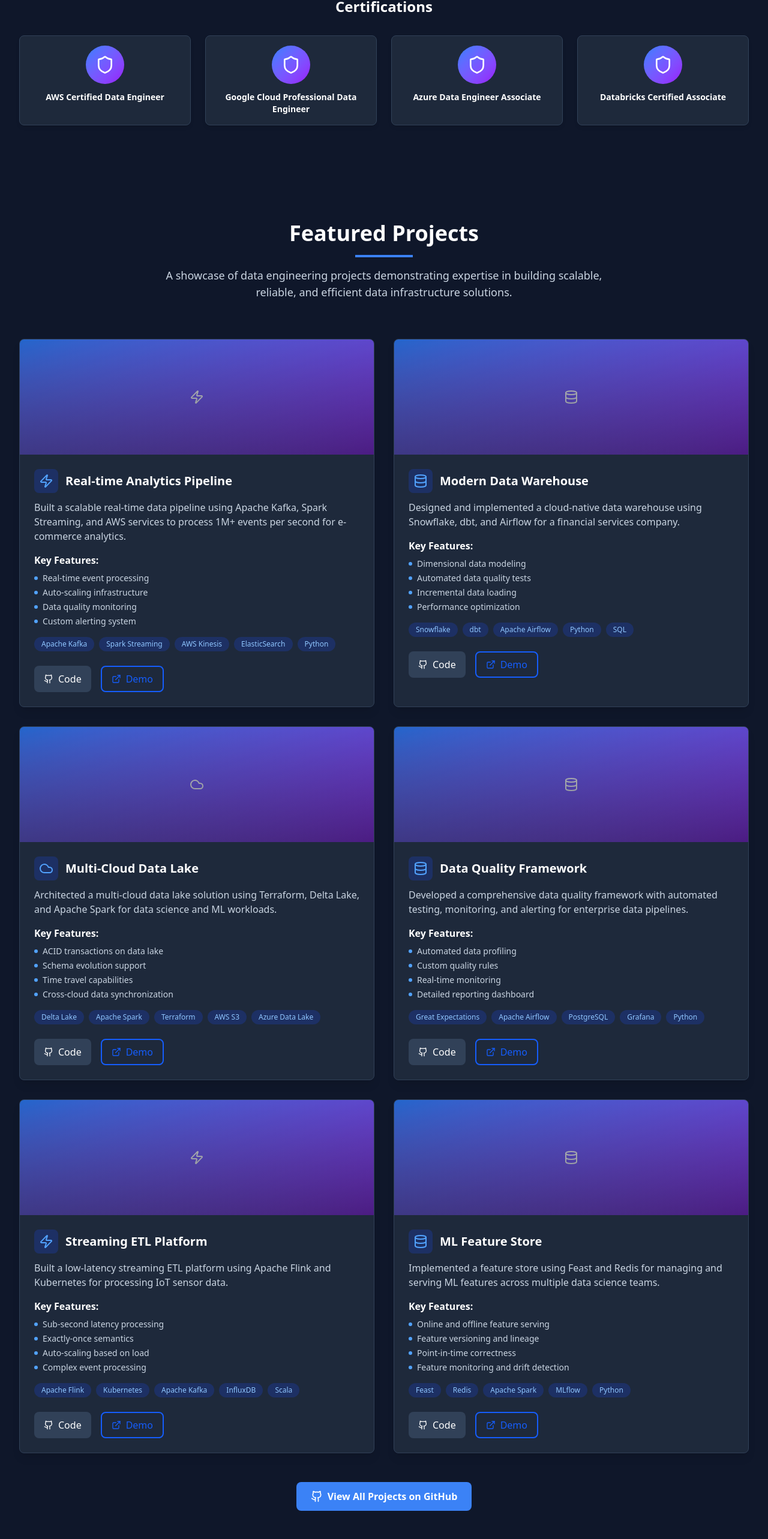
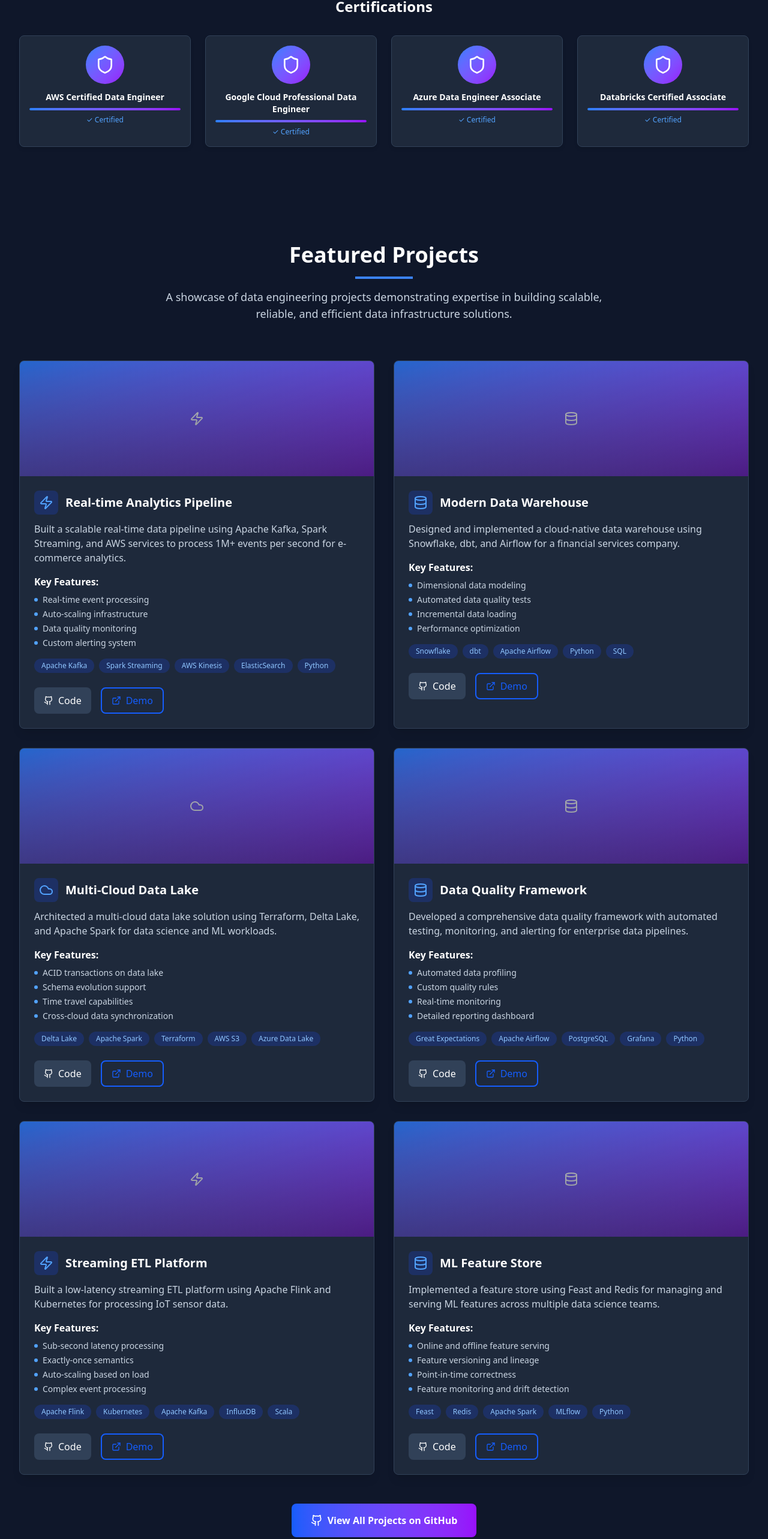
Before and after one commit to kishorekumarsunke/data-engineer-portfolio, a Next.js app: page / in a window 1280 px wide. Shown: the part 2489-5055 px from the top of the page at 60% size. Built offline with nearby package versions, Linux system fonts and the light colour scheme.

Commit message:
add better animation to all sections

```diff
--- a/src/app/globals.css
+++ b/src/app/globals.css
@@ -262,6 +262,26 @@
   }
 }
 
+@keyframes buttonPulse {
+  0%, 100% {
+    transform: scale(1);
+    box-shadow: 0 0 0 0 rgba(59, 130, 246, 0.7);
+  }
+  50% {
+    transform: scale(1.05);
+    box-shadow: 0 0 0 10px rgba(59, 130, 246, 0);
+  }
+}
+
+@keyframes floatUpDown {
+  0%, 100% {
+    transform: translateY(0px);
+  }
+  50% {
+    transform: translateY(-5px);
+  }
+}
+
 /* Utility Classes */
 .animate-float {
   animation: float 3s ease-in-out infinite;
@@ -297,3 +317,11 @@
   );
   background-size: 200px 100%;
 }
+
+.animate-button-pulse {
+  animation: buttonPulse 2s infinite;
+}
+
+.animate-float-up-down {
+  animation: floatUpDown 2s ease-in-out infinite;
+}
--- a/src/components/Hero.tsx
+++ b/src/components/Hero.tsx
@@ -7,7 +7,12 @@
   const [isVisible, setIsVisible] = useState(false)
 
   useEffect(() => {
-    setIsVisible(true)
+    // Small delay to ensure smooth initial animation
+    const timer = setTimeout(() => {
+      setIsVisible(true)
+    }, 100)
+
+    return () => clearTimeout(timer)
   }, [])
 
   return (
--- a/src/components/Projects.tsx
+++ b/src/components/Projects.tsx
@@ -215,15 +215,29 @@
         </div>
 
         {/* Additional Projects Link */}
-        <div className="text-center mt-12">
+        <div className={`text-center mt-12 transform transition-all duration-1000 delay-1000 ${isVisible ? 'translate-y-0 opacity-100' : 'translate-y-10 opacity-0'}`}>
           <a
             href="https://github.com"
             target="_blank"
             rel="noopener noreferrer"
-            className="inline-flex items-center px-6 py-3 bg-blue-600 text-white rounded-lg font-semibold hover:bg-blue-700 transition-colors duration-200"
+            className="inline-flex items-center px-8 py-4 bg-gradient-to-r from-blue-600 to-purple-600 text-white rounded-lg font-semibold transition-all duration-300 transform hover:scale-110 hover:-translate-y-2 hover:shadow-xl hover:shadow-blue-500/25 group relative overflow-hidden"
           >
-            <Github className="w-5 h-5 mr-2" />
-            View All Projects on GitHub
+            {/* Animated background overlay */}
+            <div className="absolute inset-0 bg-gradient-to-r from-purple-600 to-blue-600 opacity-0 group-hover:opacity-100 transition-opacity duration-300"></div>
+
+            {/* Shimmer effect */}
+            <div className="absolute inset-0 opacity-0 group-hover:opacity-100 transition-opacity duration-500">
+              <div className="absolute inset-0 bg-gradient-to-r from-transparent via-white/20 to-transparent -skew-x-12 translate-x-[-100%] group-hover:translate-x-[100%] transition-transform duration-1000"></div>
+            </div>
+
+            {/* Content */}
+            <div className="relative z-10 flex items-center">
+              <Github className="w-5 h-5 mr-2 transform group-hover:rotate-12 group-hover:scale-110 transition-transform duration-300" />
+              <span className="group-hover:text-white transition-colors duration-300">View All Projects on GitHub</span>
+            </div>
+
+            {/* Pulsing border */}
+            <div className="absolute inset-0 rounded-lg border-2 border-transparent group-hover:border-white/30 group-hover:animate-pulse transition-all duration-300"></div>
           </a>
         </div>
       </div>
--- a/src/components/Skills.tsx
+++ b/src/components/Skills.tsx
@@ -5,6 +5,7 @@
 
 const Skills = () => {
   const [isVisible, setIsVisible] = useState(false)
+  const [certificationsVisible, setCertificationsVisible] = useState(false)
 
   useEffect(() => {
     const observer = new IntersectionObserver(
@@ -16,10 +17,25 @@
       { threshold: 0.1 }
     )
 
+    const certObserver = new IntersectionObserver(
+      ([entry]) => {
+        if (entry.isIntersecting) {
+          setCertificationsVisible(true)
+        }
+      },
+      { threshold: 0.1 }
+    )
+
     const section = document.getElementById('skills')
+    const certSection = document.getElementById('certifications')
+
     if (section) observer.observe(section)
+    if (certSection) certObserver.observe(certSection)
 
-    return () => observer.disconnect()
+    return () => {
+      observer.disconnect()
+      certObserver.disconnect()
+    }
   }, [])
 
   const skillCategories = [
@@ -125,8 +141,8 @@
         </div>
 
         {/* Certifications */}
-        <div className="mt-16">
-          <h3 className={`text-2xl font-bold text-center text-white mb-8 transform transition-all duration-1000 ${isVisible ? 'translate-y-0 opacity-100' : 'translate-y-10 opacity-0'}`}>
+        <div id="certifications" className="mt-16">
+          <h3 className={`text-2xl font-bold text-center text-white mb-8 transform transition-all duration-1000 delay-200 ${certificationsVisible ? 'translate-y-0 opacity-100' : 'translate-y-10 opacity-0'}`}>
             Certifications
           </h3>
           <div className="grid md:grid-cols-2 lg:grid-cols-4 gap-6">
@@ -138,15 +154,23 @@
             ].map((cert, index) => (
               <div
                 key={index}
-                className={`bg-slate-800 rounded-lg p-4 text-center shadow-md hover:shadow-lg transition-all duration-500 border border-slate-700 group transform hover:scale-105 hover:-translate-y-2 ${isVisible ? 'translate-y-0 opacity-100' : 'translate-y-10 opacity-0'}`}
-                style={{ transitionDelay: `${800 + (index * 150)}ms` }}
+                className={`bg-slate-800 rounded-lg p-4 text-center shadow-md hover:shadow-lg transition-all duration-500 border border-slate-700 group transform hover:scale-105 hover:-translate-y-2 hover:border-blue-500/50 ${certificationsVisible ? 'translate-y-0 opacity-100 scale-100' : 'translate-y-10 opacity-0 scale-95'}`}
+                style={{ transitionDelay: `${400 + (index * 150)}ms` }}
               >
-                <div className="w-16 h-16 bg-gradient-to-br from-blue-500 to-purple-600 rounded-full mx-auto mb-3 flex items-center justify-center group-hover:scale-110 transition-transform duration-300 group-hover:rotate-12">
-                  <Shield className="w-8 h-8 text-white group-hover:animate-pulse" />
+                <div className="w-16 h-16 bg-gradient-to-br from-blue-500 to-purple-600 rounded-full mx-auto mb-3 flex items-center justify-center group-hover:scale-110 transition-transform duration-300 group-hover:rotate-12 relative overflow-hidden">
+                  <div className="absolute inset-0 bg-gradient-to-br from-cyan-400 to-blue-600 rounded-full opacity-0 group-hover:opacity-30 transition-opacity duration-300"></div>
+                  <Shield className="w-8 h-8 text-white group-hover:animate-pulse relative z-10" />
+                  <div className="absolute inset-0 rounded-full border-2 border-transparent group-hover:border-blue-300/50 transition-all duration-300"></div>
                 </div>
-                <h4 className="font-semibold text-white text-sm group-hover:text-blue-300 transition-colors duration-300">
+                <h4 className="font-semibold text-white text-sm group-hover:text-blue-300 transition-colors duration-300 mb-2">
                   {cert}
                 </h4>
+                <div className="mt-2 h-1 w-full bg-slate-700 rounded-full overflow-hidden">
+                  <div className={`h-full bg-gradient-to-r from-blue-500 to-purple-600 rounded-full transition-all duration-1000 ${certificationsVisible ? 'w-full' : 'w-0'}`} style={{ transitionDelay: `${600 + (index * 150)}ms` }}></div>
+                </div>
+                <div className={`mt-2 text-xs text-blue-400 opacity-0 transition-all duration-500 ${certificationsVisible ? 'opacity-100' : 'opacity-0'}`} style={{ transitionDelay: `${800 + (index * 150)}ms` }}>
+                  ✓ Certified
+                </div>
               </div>
             ))}
           </div>
```
Also changed, not shown: src/components/Experience.tsx (+32 -15 lines).
